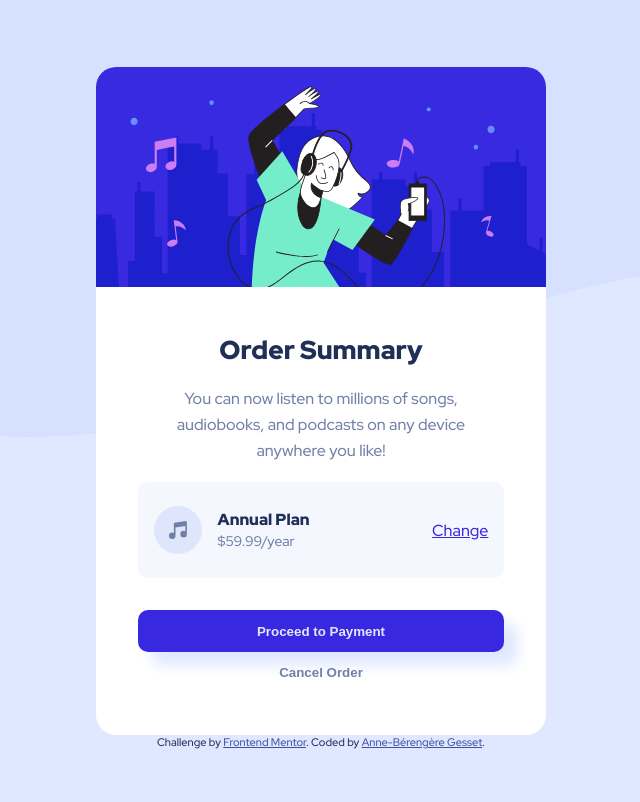
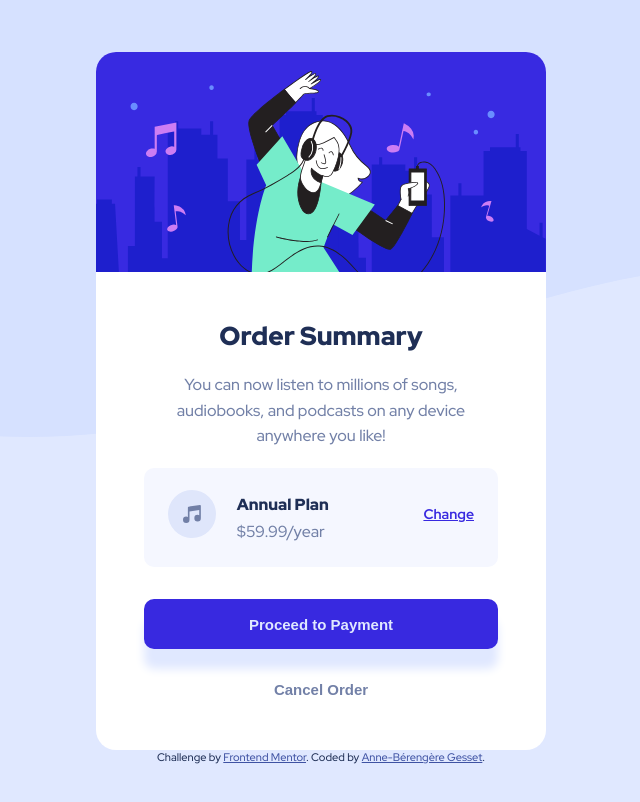
Before and after one commit to AnneBerengere/order-summary-component-main, a plain HTML site: page index.html in a window 1280 px wide. Shown: the whole page, without its empty margins (319-959 px from the left). Drawn offline with Linux system fonts and the light colour scheme.

Commit message:
Finition Css + active mode

```diff
--- a/style.css
+++ b/style.css
@@ -11,7 +11,6 @@ body {
     font-size: 16px;
     font-weight: 500;
     color: hsl(223, 47%, 23%);
-
 }
 
 .container {
@@ -27,7 +26,8 @@ body {
     display: flex;
     flex-direction: column;
     text-align: center;
-    padding: 2.6em;
+    padding: 2.6em 3em;
+    padding-bottom: 2.2em;
 }
 
 .content h1 {
@@ -49,20 +49,28 @@ body {
     display: flex;
     flex-direction: row;
     align-items: center;
-    padding: 1.5em 1em;
+    padding: 1.2em 1.5em 1.7em 1.5em;
     border-radius: 10px;
     margin-bottom: 2em;;
 }
 
 .planCard a {
+    cursor: pointer;
     text-decoration: underline;
     color:hsl(245, 75%, 52%);
+    font-weight: 700;
+    font-size: 14px;
+}
+
+.planCard a:hover {
+    color: #746CF0;
+    text-decoration: none;
 }
 
 .actualPlan {
     width: 80%;
     text-align: left;
-    padding-left: 1em;
+    padding: 0.4em 0 0 1.3em;
 }
 
 .actualPlan h2 {
@@ -72,19 +80,25 @@ body {
 }
 
 .actualPlan p {
-    font-size: 14px;
-    margin: 0;
+    font-size: 16px;
+    margin: 0.6em 0 0 0;
+    line-height: 1em;
 }
 
 button {
+    font-size: 15px;
     width: 100%;
     background-color: transparent;
     border:  none;
     text-decoration: none;
     color:hsl(224, 23%, 55%);
-    padding: 1em;
-    font-weight: 700;
+    padding: 1.1em;
+    font-weight: 900;
     cursor: pointer;
+}
+
+button:hover {
+    color:hsl(223, 47%, 23%);
 }
 
 .paymentButton {
@@ -92,7 +106,13 @@ button {
     border: none;
     border-radius: 10px;
     color:hsl(225, 100%, 94%);
-    box-shadow: 1em 1em 1em hsl(225, 100%, 94%);
+    box-shadow: 0 20px 10px  hsl(225, 100%, 94%);
+    margin-bottom: 1em;
+}
+
+.paymentButton:hover {
+    background-color: #746CF0;
+    color: white;
 }
 
 .attribution {
```
